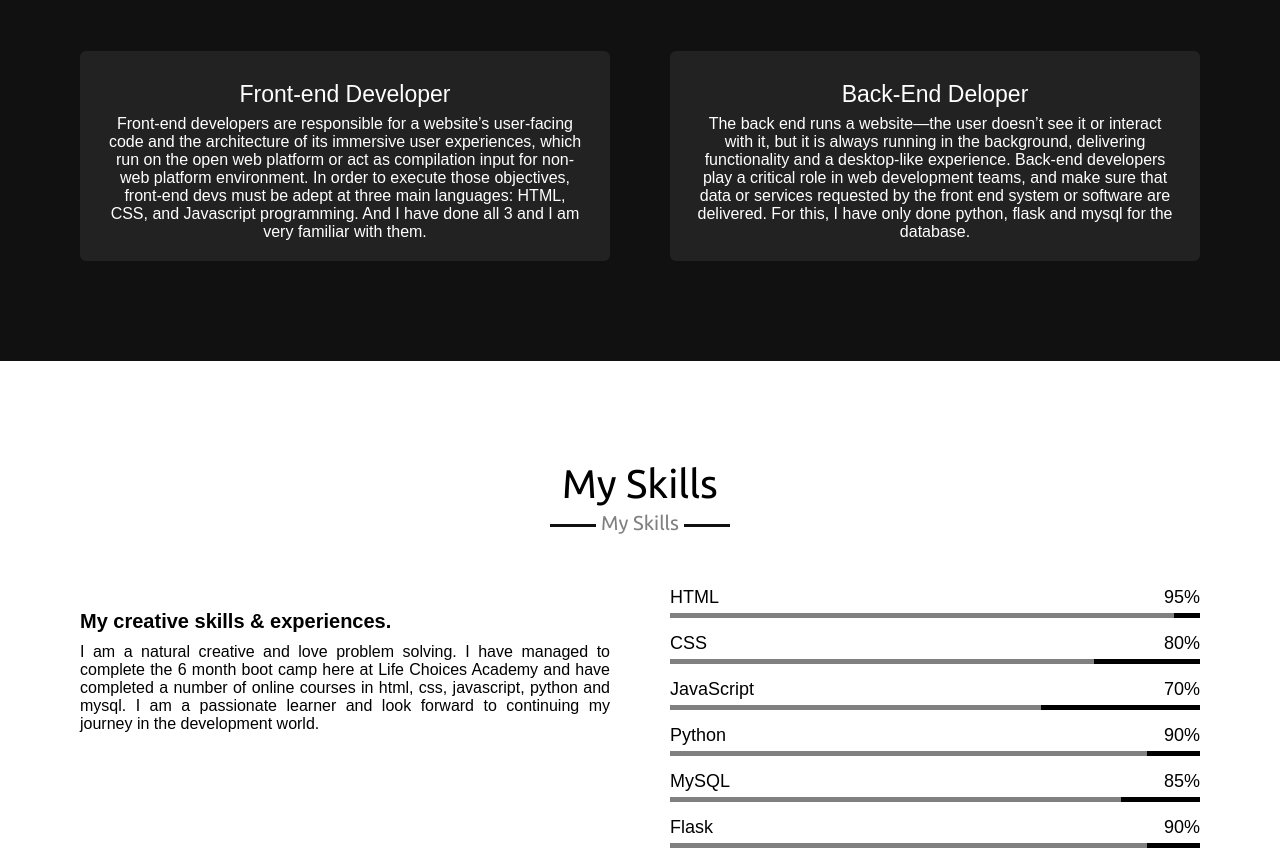
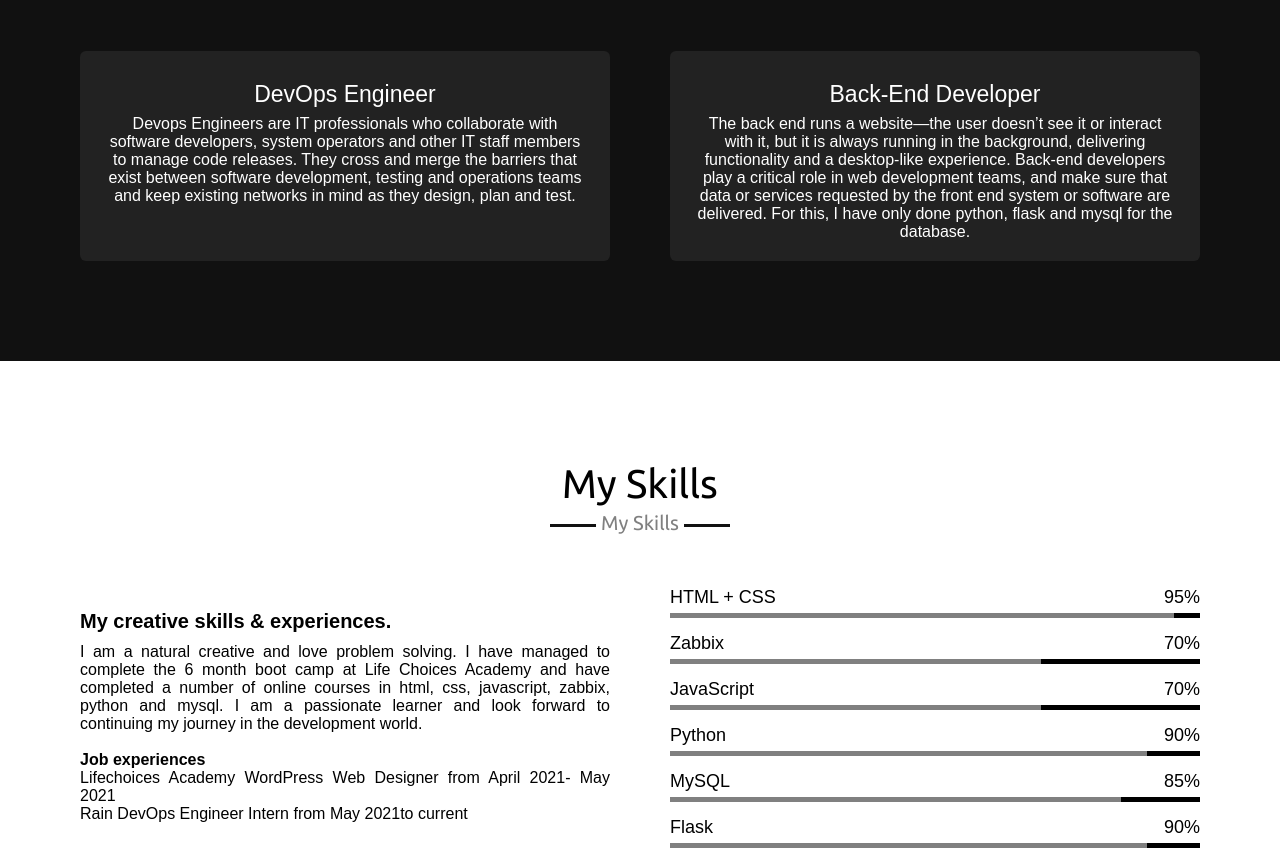
Before and after one commit to Lelethu-Ndidi/Portfolio, a plain HTML site: page index.html in a window 1280 px wide. Shown: the part 1705-2571 px from the top of the page. Drawn offline with nearby package versions, Linux system fonts and the light colour scheme.

Commit message:
new portfolio changes

```diff
--- a/index.html
+++ b/index.html
@@ -24,7 +24,7 @@
 <li><a href="#services" class="menu-btn">Services</a></li>
 <li><a href="#skills" class="menu-btn">Skills</a></li>
 <li><a href="#mywork" class="menu-btn">Projects</a></li>
-<li><a href="#testimonials" class="menu-btn">Testimonials</a></li>
+<li><a href="#testimonies" class="menu-btn">Testimonials</a></li>
 <li><a href="#contact" class="menu-btn">Contact</a></li>
 </ul>
 <div class="menu-btn">
@@ -46,7 +46,7 @@ Lelethu Ndidi</div>
 And I'm a <span>Full-Stack Developer</span></div>
 </div>
 <div class="mycv" id="mycv">
-  <a href="./CVdownload.pdf" target="_blank" download>My CV</a>
+  <a href="./cvDownload.pdf" target="_blank" download>My CV</a>
 </div>
             </div>
 </section>
@@ -58,7 +58,7 @@ And I'm a <span>Full-Stack Developer</span></div>
 About me</h2>
 <div class="about-content">
                 <div class="column left">
-                    <img src="ndidi-min.JPG" alt="my picture" style="max-height: 400px;">
+                    <img src="lelethu-min.JPG" alt="my picture" style="max-height: 400px;">
                 </div>
 <div class="column right">
                     <div class="text">
@@ -86,20 +86,19 @@ My Services</h2>
                 <div class="card">
                     <div class="box">
                         <div class="text" style="font-size: 23px;" >
-Front-end Developer</div>
-<p>Front-end developers are responsible for a website’s user-facing code and the architecture of its immersive user experiences, which run on the open web platform or act as compilation input for non-web platform environment.
-    In order to execute those objectives, front-end devs must be adept at three main languages: HTML, CSS, and Javascript programming. And I have done all 3 and I am very familiar with them.</p>
-
-</div>
-</div>
+                          DevOps Engineer</div>
+                          <p>Devops Engineers are IT professionals who collaborate with software developers, system operators and other IT staff members to manage code releases. They cross and merge the barriers that exist between software development, testing and operations teams and keep existing networks in mind as they design, plan and test.
+                          </div>
+                          </div>
 <div class="card">
                     <div class="box">
                         <div class="text" style="font-size: 23px;">
-Back-End Deloper</div>
+Back-End Developer</div>
 <p>The back end runs a website—the user doesn’t see it or interact with it, but it is always running in the background, delivering functionality and a desktop-like experience.
     Back-end developers play a critical role in web development teams, and make sure that data or services requested by the front end system or software are delivered. For this, I have only done python, flask and mysql for the database.</p>
 </div>
 </div>
+
 </div>
 </div>
 </div>
@@ -116,15 +115,18 @@ My Skills</h2>
 <br>
 My creative skills & experiences.</div>
 <p>I am a natural creative and love problem solving. I have managed to complete
-  the 6 month boot camp here at Life Choices Academy and have completed a
-  number of online courses in html, css, javascript, python and mysql. I am a
+  the 6 month boot camp at Life Choices Academy and have completed a
+  number of online courses in html, css, javascript, zabbix, python and mysql. I am a
   passionate learner and look forward to continuing my journey in the
-  development world.</p>
+  development world.</p><br>
+  <h4>Job experiences</h4>
+  <p>Lifechoices Academy WordPress Web Designer from April 2021- May 2021</p>
+  <p>Rain DevOps Engineer Intern from May 2021to current</p>
                 </div>
 <div class="column right">
                     <div class="bars">
                         <div class="info">
-                            <span>HTML</span>
+                            <span>HTML + CSS</span>
                             <span>95%</span>
                         </div>
 <div class="line html">
@@ -132,10 +134,10 @@ My creative skills & experiences.</div>
 </div>
 <div class="bars">
                         <div class="info">
-                            <span>CSS</span>
-                            <span>80%</span>
+                            <span>Zabbix</span>
+                            <span>70%</span>
                         </div>
-<div class="line css">
+<div class="line zabbix">
 </div>
 </div>
 <div class="bars">
@@ -251,7 +253,7 @@ Testimonials</h2>
             </div>
             <div class="flip-card-back">
               <h1>Tamsyn Steed</h1>
-              <p>Classmate</p>
+              <p>Classmate</p><br>
               <p>Lelethu is a very enthuasiastic person who is always ready and willing to learn. She loves programming and I can definetly see her in future doing coding.</p>
 
             </div>
@@ -265,7 +267,7 @@ Testimonials</h2>
             </div>
             <div class="flip-card-back">
               <h1>Godwin P Dzvapatsva</h1>
-              <p>My Lecturer</p>
+              <p>My Lecturer</p><br>
               <p>From my collaboration with her in class, I can conclude that Lelethu has a desire to work in the coding environment. - Godwin-Head of Curriculum and Learning</p>
 
             </div>
@@ -279,7 +281,7 @@ Testimonials</h2>
             </div>
             <div class="flip-card-back">
               <h1>Odwa Nodada</h1>
-              <p>Schoolmate</p>
+              <p>Former Coleague from Lifechoices Academy</p><br>
               <p>When someone mentions words like passion, enthusiams, confidence and dedication, I immediately think of her because those are qualities she has. Not only in programming but in everything</p>
 
             </div>
--- a/portfolio.css
+++ b/portfolio.css
@@ -189,7 +189,7 @@ section .title::after{
 /* styling home */
 .home{
     display: flex;
-    background: url("lelethu-min.JPG") no-repeat center;
+    background: url("myPicture.jpg") no-repeat center;
     background-position-y: 25%;
     height: 100vh;
     color: #fff;
@@ -394,8 +394,8 @@ section .title::after{
 .skills-content .right .html::before{
     width: 95%;
 }
-.skills-content .right .css::before{
-    width: 80%;
+.skills-content .right .zabbix::before{
+    width: 70%;
 }
 .skills-content .right .js::before{
     width: 70%;
```
Also changed, not shown: 2 other files.
